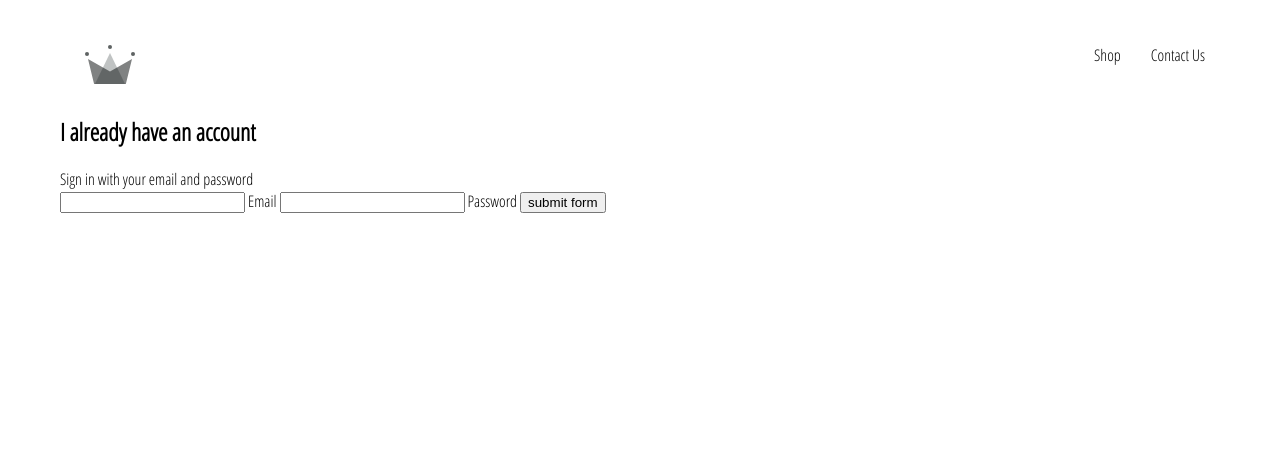
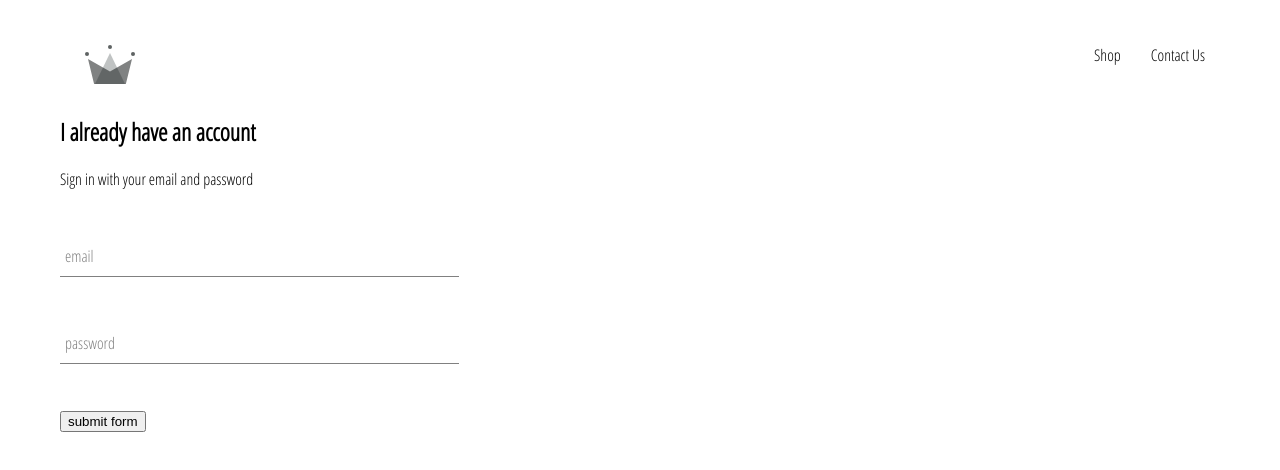
Before and after one commit to Paveldub/crwn-clothing, a React (Create React App) app: page /signin in a window 1280 px wide. Shown: the top 470 px of the page. Built offline with nearby package versions, Linux system fonts and the light colour scheme.

Commit message:
form input component

```diff
--- /dev/null
+++ b/src/components/form-input/form-input.component.jsx
@@ -0,0 +1,19 @@
+import React from 'react';
+import './form-input.styles.scss';
+
+const FormInput = ({ handleChange, label, ...otherProps }) => (
+    <div className="group">
+        <input className="form-input" onChange={ handleChange } { ...otherProps }/>
+        {label ? (
+        <label
+            className={`${
+            otherProps.value.length ? 'shrink' : ''
+            } form-input-label`}
+        >
+            {label}
+        </label>
+        ) : null}
+    </div>
+);
+
+export default FormInput;
--- /dev/null
+++ b/src/components/form-input/form-input.styles.scss
@@ -0,0 +1,54 @@
+$sub-color: grey;
+$main-color: black;
+
+@mixin shrinkLabel {
+  top: -14px;
+  font-size: 12px;
+  color: $main-color;
+}
+
+.group {
+  position: relative;
+  margin: 45px 0;
+
+  .form-input {
+    background: none;
+    background-color: white;
+    color: $sub-color;
+    font-size: 18px;
+    padding: 10px 10px 10px 5px;
+    display: block;
+    width: 100%;
+    border: none;
+    border-radius: 0;
+    border-bottom: 1px solid $sub-color;
+    margin: 25px 0;
+
+    &:focus {
+      outline: none;
+    }
+
+    &:focus ~ .form-input-label {
+      @include shrinkLabel();
+    }
+  }
+
+  input[type='password'] {
+    letter-spacing: 0.3em;
+  }
+
+  .form-input-label {
+    color: $sub-color;
+    font-size: 16px;
+    font-weight: normal;
+    position: absolute;
+    pointer-events: none;
+    left: 5px;
+    top: 10px;
+    transition: 300ms ease all;
+
+    &.shrink {
+      @include shrinkLabel();
+    }
+  }
+}
--- a/src/components/sign-in/sign-in.component.jsx
+++ b/src/components/sign-in/sign-in.component.jsx
@@ -1,5 +1,6 @@
 import React from 'react';
 import './sign-in.styles.scss';
+import FormInput from '../form-input/form-input.component';
 
 class SignIn extends React.Component {
     constructor() {
@@ -30,11 +31,8 @@
                 <span>Sign in with your email and password</span>
 
                 <form onSubmit={ this.handleSubmit }>
-                    <input name="email" type="email" value={this.state.email} onChange={this.handleChange} required />
-                    <label> Email </label>
-                    <input name="password" type="password" value={this.state.password} onChange={this.handleChange} required />
-                    <label> Password </label>
-
+                    <FormInput name="email" type="email" value={this.state.email} handleChange={this.handleChange}  label="email" required />
+                    <FormInput name="password" type="password" value={this.state.password} handleChange={this.handleChange} label="password" required />
                     <input type="submit" value="submit form" />
                 </form>
             </div>
--- a/src/components/sign-in/sign-in.styles.scss
+++ b/src/components/sign-in/sign-in.styles.scss
@@ -0,0 +1,3 @@
+.sign-in {
+    width: 30vw;
+}
```
